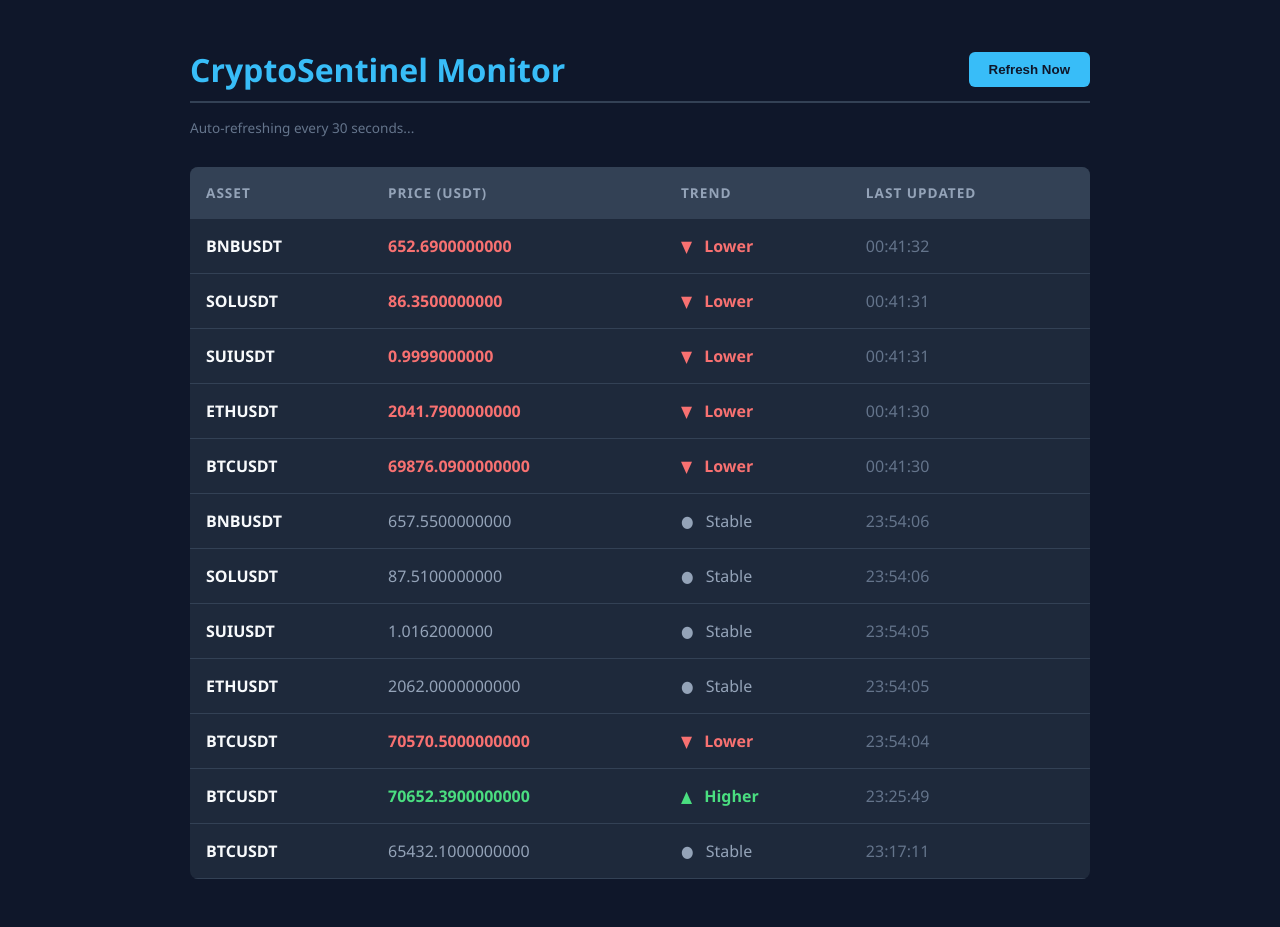
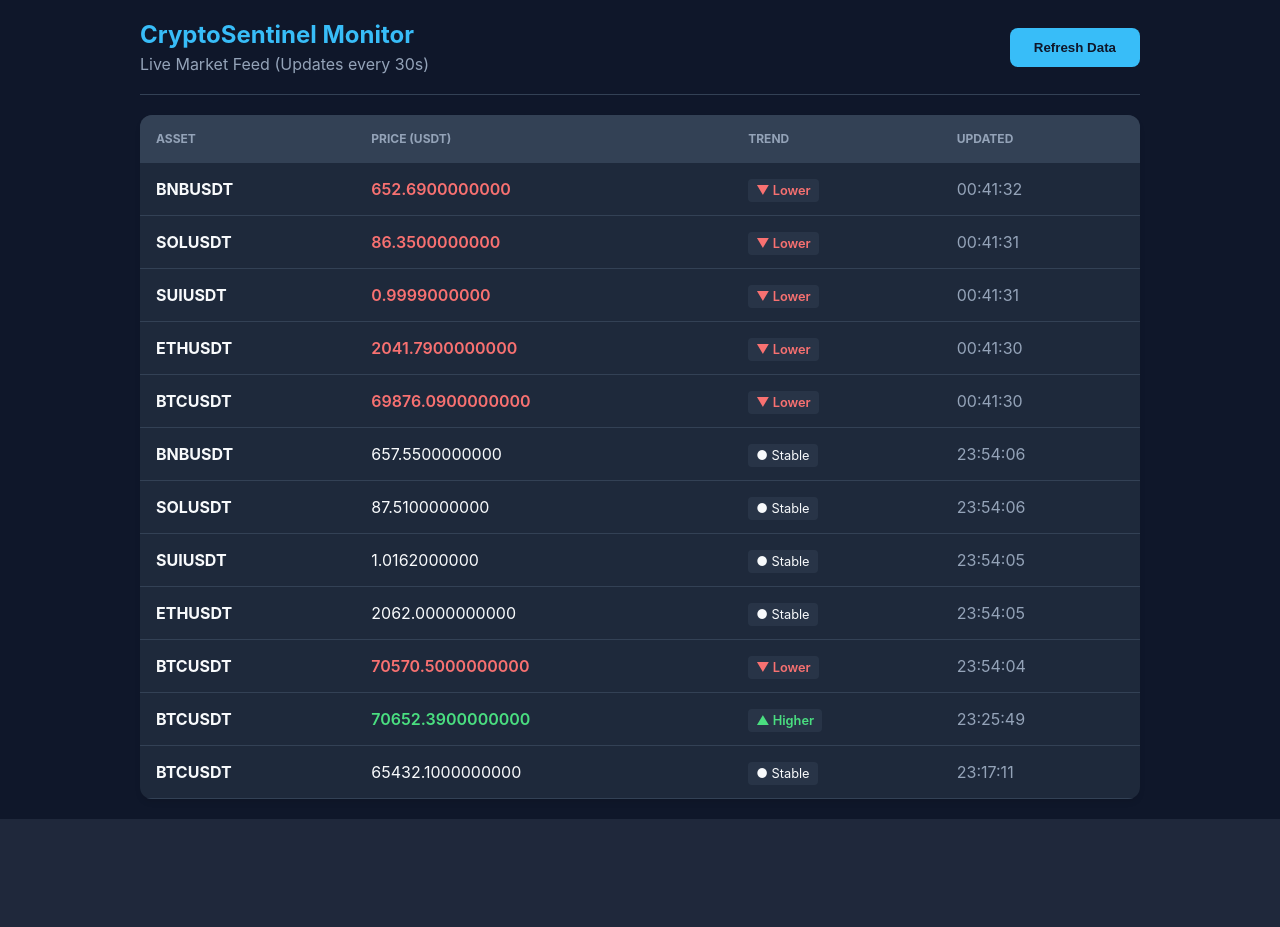
Before and after one commit to BobSnopek/CryptoSentinel, a Django app: page / in a window 1280 px wide. After the commit the page ends 819 px from the top, so only its background shows below. Run offline with Django 5.2, Linux system fonts and the light colour scheme; data comes from the database, SQL or seed files in the repository.

Commit message:
style: implement responsive design for mobile and tablet views

```diff
--- a/core/templates/dashboard.html
+++ b/core/templates/dashboard.html
@@ -3,85 +3,144 @@
 <head>
     <meta charset="UTF-8">
     <meta name="viewport" content="width=device-width, initial-scale=1.0">
-    <title>CryptoSentinel | Live Monitor</title>
+    <title>CryptoSentinel | Professional Monitor</title>
     <style>
-        body { font-family: 'Segoe UI', Tahoma, Geneva, Verdana, sans-serif; background: #0f172a; color: #f8fafc; padding: 40px; }
-        .container { max-width: 900px; margin: auto; }
+        :root {
+            --bg-color: #0f172a;
+            --card-bg: #1e293b;
+            --text-primary: #f8fafc;
+            --text-secondary: #94a3b8;
+            --accent: #38bdf8;
+            --up-color: #4ade80;
+            --down-color: #f87171;
+        }
 
-        .header-section { display: flex; justify-content: space-between; align-items: center; border-bottom: 2px solid #334155; padding-bottom: 10px; }
-        h1 { color: #38bdf8; margin: 0; }
+        body {
+            font-family: 'Inter', system-ui, -apple-system, sans-serif;
+            background: var(--bg-color);
+            color: var(--text-primary);
+            margin: 0;
+            padding: 20px;
+        }
 
-        /* Refresh Button Styling */
+        .container {
+            max-width: 1000px;
+            margin: auto;
+        }
+
+        .header-section {
+            display: flex;
+            flex-direction: column;
+            gap: 15px;
+            border-bottom: 1px solid #334155;
+            padding-bottom: 20px;
+            margin-bottom: 20px;
+        }
+
+        /* Desktop layout for header */
+        @media (min-width: 768px) {
+            .header-section {
+                flex-direction: row;
+                justify-content: space-between;
+                align-items: center;
+            }
+        }
+
+        h1 { color: var(--accent); margin: 0; font-size: 1.5rem; }
+
         .btn-refresh {
-            background: #38bdf8; color: #0f172a; border: none; padding: 10px 20px;
-            border-radius: 6px; font-weight: bold; cursor: pointer; transition: 0.2s;
+            background: var(--accent);
+            color: #0f172a;
+            border: none;
+            padding: 12px 24px;
+            border-radius: 8px;
+            font-weight: bold;
+            cursor: pointer;
+            transition: all 0.2s;
+            width: 100%; /* Full width on mobile */
         }
+
+        @media (min-width: 768px) {
+            .btn-refresh { width: auto; }
+        }
+
         .btn-refresh:hover { background: #7dd3fc; transform: translateY(-2px); }
 
-        table { width: 100%; border-collapse: collapse; margin-top: 30px; background: #1e293b; border-radius: 8px; overflow: hidden; }
+        /* Responsive Table Wrapper */
+        .table-wrapper {
+            width: 100%;
+            overflow-x: auto; /* Allows horizontal scroll on small screens */
+            background: var(--card-bg);
+            border-radius: 12px;
+            box-shadow: 0 4px 6px -1px rgb(0 0 0 / 0.1);
+        }
+
+        table {
+            width: 100%;
+            border-collapse: collapse;
+            min-width: 600px; /* Ensures table doesn't get too squished */
+        }
+
         th, td { padding: 16px; text-align: left; border-bottom: 1px solid #334155; }
-        th { background: #334155; color: #94a3b8; text-transform: uppercase; font-size: 0.85rem; letter-spacing: 1px; }
+        th { background: #334155; color: var(--text-secondary); font-size: 0.75rem; text-transform: uppercase; }
 
-        .up { color: #4ade80; font-weight: bold; }
-        .down { color: #f87171; font-weight: bold; }
-        .neutral { color: #94a3b8; }
-        .arrow { margin-right: 8px; }
+        .up { color: var(--up-color); font-weight: 600; }
+        .down { color: var(--down-color); font-weight: 600; }
 
-        .status-bar { margin-top: 15px; font-size: 0.85rem; color: #64748b; }
+        .badge {
+            padding: 4px 8px;
+            border-radius: 4px;
+            font-size: 0.8rem;
+            background: rgba(51, 65, 85, 0.5);
+        }
     </style>
 </head>
 <body>
     <div class="container">
-        <div class="header-section">
+        <header class="header-section">
+            <div>
                 <h1>CryptoSentinel Monitor</h1>
-            <button class="btn-refresh" onclick="location.reload();">Refresh Now</button>
+                <p style="color: var(--text-secondary); margin: 5px 0 0 0;">Live Market Feed (Updates every 30s)</p>
             </div>
+            <button class="btn-refresh" onclick="location.reload();">Refresh Data</button>
+        </header>
 
-        <div class="status-bar">
-            Auto-refreshing every 30 seconds...
-        </div>
-
+        <div class="table-wrapper">
             <table>
                 <thead>
                     <tr>
                         <th>Asset</th>
                         <th>Price (USDT)</th>
                         <th>Trend</th>
-                    <th>Last Updated</th>
+                        <th>Updated</th>
                     </tr>
                 </thead>
                 <tbody>
                     {% for price in prices %}
                     <tr>
                         <td><strong>{{ price.symbol }}</strong></td>
-                    <td class="{% if price.trend == 'up' %}up{% elif price.trend == 'down' %}down{% else %}neutral{% endif %}">
+                        <td class="{% if price.trend == 'up' %}up{% elif price.trend == 'down' %}down{% endif %}">
                             {{ price.price }}
                         </td>
-                    <td class="{% if price.trend == 'up' %}up{% elif price.trend == 'down' %}down{% else %}neutral{% endif %}">
-                        {% if price.trend == 'up' %}
-                            <span class="arrow">▲</span> Higher
-                        {% elif price.trend == 'down' %}
-                            <span class="arrow">▼</span> Lower
-                        {% else %}
-                            <span class="arrow">●</span> Stable
-                        {% endif %}
+                        <td>
+                            <span class="badge {% if price.trend == 'up' %}up{% elif price.trend == 'down' %}down{% endif %}">
+                                {% if price.trend == 'up' %}▲ Higher{% elif price.trend == 'down' %}▼ Lower{% else %}● Stable{% endif %}
+                            </span>
                         </td>
-                    <td style="color: #64748b;">{{ price.timestamp|date:"H:i:s" }}</td>
+                        <td style="color: var(--text-secondary);">{{ price.timestamp|date:"H:i:s" }}</td>
                     </tr>
                     {% empty %}
                     <tr>
-                    <td colspan="4">No market data found. Run the fetcher script.</td>
+                        <td colspan="4" style="text-align: center;">No market data found.</td>
                     </tr>
                     {% endfor %}
                 </tbody>
             </table>
         </div>
+    </div>
 
     <script>
-        // Automatic page reload every 30 seconds (30000 milliseconds)
-        setTimeout(function(){
-           location.reload();
-        }, 30000);
+        setTimeout(function(){ location.reload(); }, 30000);
     </script>
 </body>
 </html>
```
Lines whose indentation alone changed are shown as unchanged.
